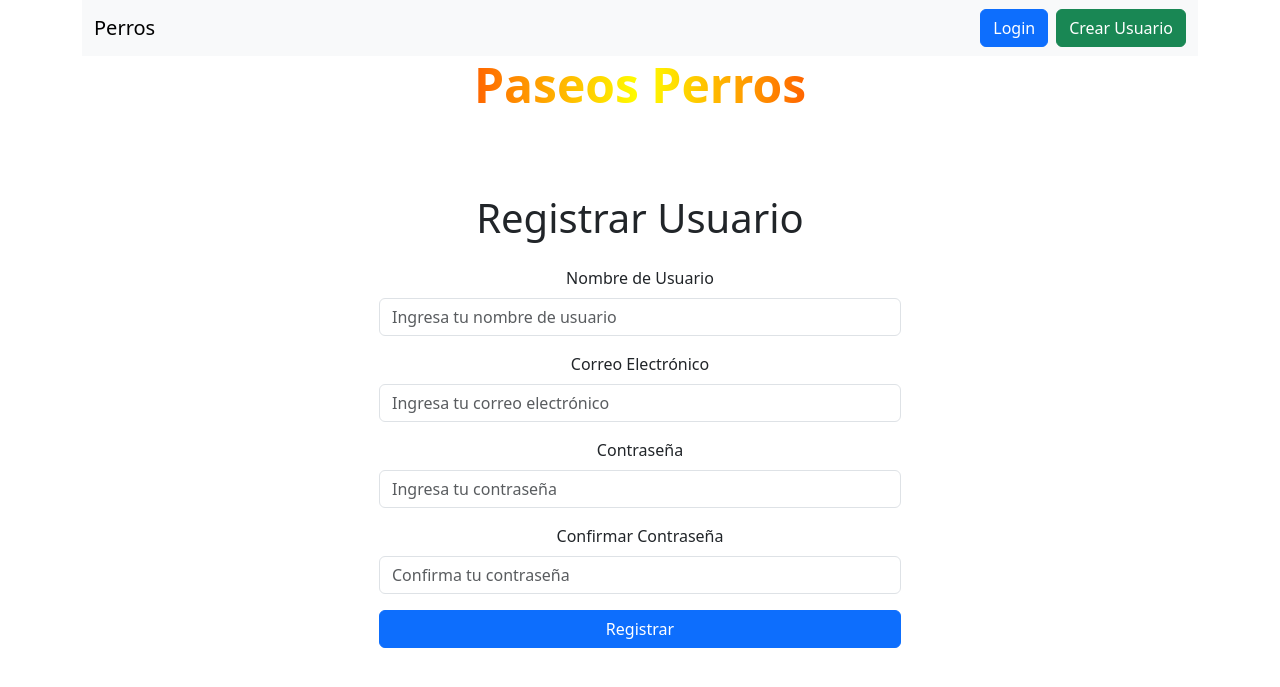
After one commit to angeldzz/DJANGO_STRIPE, a Django app: page /crear-usuario/ in a window 1280 px wide. The commit adds this page. Shown: the top 687 px of the page. Run offline with Django 5.2, Linux system fonts and the light colour scheme; some libraries are stand-ins or nearby versions.

Commit message:
crear usuario, con fallos, el aviso se queda cuando el usuario se crea

```diff
--- a/proyectoPruebaPagos/base/templates/base/base.html
+++ b/proyectoPruebaPagos/base/templates/base/base.html
@@ -42,7 +42,7 @@
                         </form>
                     {% else %}
                         <a href="{% url 'login' %}" class="btn btn-primary me-2">Login</a>
-                        <a href="#" class="btn btn-success">Crear Usuario</a>
+                        <a href="{% url 'crear_usuario' %}" class="btn btn-success">Crear Usuario</a>
                     {% endif %}
                 </div>
             </div>
--- /dev/null
+++ b/proyectoPruebaPagos/base/templates/base/registrarUsuario.html
@@ -0,0 +1,37 @@
+{% extends "base/base.html" %}
+
+{% block contenido %}
+    <div class="container mt-5">
+        <h1 class="text-center mb-4">Registrar Usuario</h1>
+
+        {% if messages %}
+            {% for message in messages %}
+                <div class="alert {% if message.tags == 'error' %}alert-danger{% else %}alert-success{% endif %}" role="alert">
+                    {{ message }}
+                </div>
+            {% endfor %}
+        {% endif %}
+
+        <form method="post">
+            {% csrf_token %}
+            <div class="mb-3">
+                <label for="username" class="form-label">Nombre de Usuario</label>
+                <input type="text" class="form-control" id="username" name="username" placeholder="Ingresa tu nombre de usuario" required>
+            </div>
+            <div class="mb-3">
+                <label for="email" class="form-label">Correo Electrónico</label>
+                <input type="email" class="form-control" id="email" name="email" placeholder="Ingresa tu correo electrónico" required>
+            </div>
+            <div class="mb-3">
+                <label for="password" class="form-label">Contraseña</label>
+                <input type="password" class="form-control" id="password" name="password" placeholder="Ingresa tu contraseña" required>
+            </div>
+            <div class="mb-3">
+                <label for="confirm_password" class="form-label">Confirmar Contraseña</label>
+                <input type="password" class="form-control" id="confirm_password" name="confirm_password" placeholder="Confirma tu contraseña" required>
+            </div>
+            <div id="error-message" class="text-danger mb-3" style="display: none;">Las contraseñas no coinciden.</div>
+            <button type="submit" class="btn btn-primary w-100">Registrar</button>
+        </form>
+    </div>
+{% endblock %}
--- a/proyectoPruebaPagos/base/urls.py
+++ b/proyectoPruebaPagos/base/urls.py
@@ -1,9 +1,10 @@
 from django.urls import path
-from .views import Inicio, CreateCheckoutSessionView,PagoCancelado,PagoExitoso
+from . import views
 
 urlpatterns = [
-    path("", Inicio.as_view(), name="inicio"),
-    path("create-checkout-session/", CreateCheckoutSessionView.as_view(), name="checkout"),
-    path("pago-exitoso/", PagoExitoso.as_view(), name="pago_exitoso"),
-    path("pago-cancelado/", PagoCancelado.as_view(), name="pago_cancelado"),
+    path("", views.Inicio.as_view(), name="inicio"),
+    path("create-checkout-session/", views.CreateCheckoutSessionView.as_view(), name="checkout"),
+    path("crear-usuario/", views.CrearUsuarioView.as_view(), name="crear_usuario"),
+    path("pago-exitoso/", views.PagoExitoso.as_view(), name="pago_exitoso"),
+    path("pago-cancelado/", views.PagoCancelado.as_view(), name="pago_cancelado"),
 ]
--- a/proyectoPruebaPagos/base/views.py
+++ b/proyectoPruebaPagos/base/views.py
@@ -1,6 +1,11 @@
 import stripe
 from django.conf import settings
+from django.views.generic import View
 from django.shortcuts import render, redirect
+from django.contrib.auth.models import User
+from django.contrib import messages
+from django.contrib.auth import login
+from django.urls import reverse
 from django.views import View
 from django.http import JsonResponse
 from django.views.generic import TemplateView
@@ -8,10 +13,45 @@ from django.views.generic import TemplateView
 class Inicio(TemplateView):
     template_name = "base/inicio.html"
 
-    def get_context_data(self, **kwargs):
-        context = super().get_context_data(**kwargs)
-        context["stripe_public_key"] = settings.STRIPE_PUBLIC_KEY
-        return context
+class CrearUsuarioView(View):
+    template_name = 'base/registrarUsuario.html'  # Nombre del template
+
+    def get(self, request, *args, **kwargs):
+        # Maneja la solicitud GET: muestra el formulario vacío
+        return render(request, self.template_name)
+
+    def post(self, request, *args, **kwargs):
+        # Maneja la solicitud POST: procesa el formulario
+        username = request.POST.get('username')
+        email = request.POST.get('email')
+        password = request.POST.get('password')
+        confirm_password = request.POST.get('confirm_password')
+
+        # Validar que las contraseñas coincidan
+        if password != confirm_password:
+            messages.error(request, "Las contraseñas no coinciden.")
+            return render(request, self.template_name)
+
+        # Verificar si el usuario ya existe
+        if User.objects.filter(username=username).exists():
+            messages.error(request, "El nombre de usuario ya está en uso.")
+            return render(request, self.template_name)
+
+        if User.objects.filter(email=email).exists():
+            messages.error(request, "El correo electrónico ya está registrado.")
+            return render(request, self.template_name)
+
+        # Crear el nuevo usuario
+        try:
+            user = User.objects.create_user(username=username, email=email, password=password)
+            user.save()
+            # Iniciar sesión automáticamente al usuario después de registrarse (opcional)
+            login(request, user)
+            messages.success(request, "Usuario creado exitosamente.")
+            return redirect(reverse('inicio'))  # Redirige a la página principal
+        except Exception as e:
+            messages.error(request, f"Error al crear el usuario: {str(e)}")
+            return render(request, self.template_name)
 
 class CreateCheckoutSessionView(View):
     def post(self, request, *args, **kwargs):
```
Also changed, not shown: proyectoPruebaPagos/base/templates/base/inicio.html (+1 -10 lines), proyectoPruebaPagos/proyectoPruebaPagos/settings.py (+21 -11 lines).
